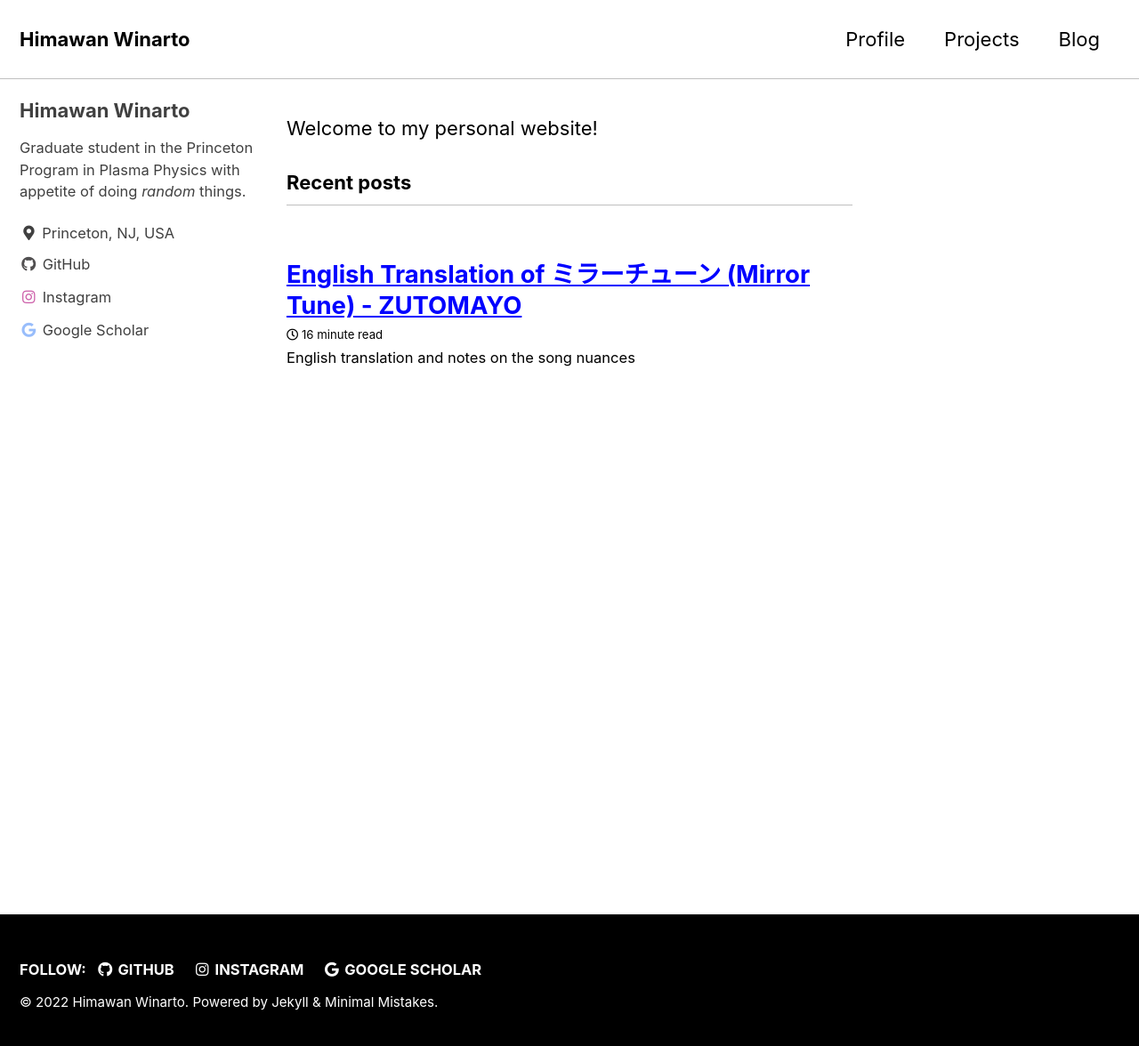
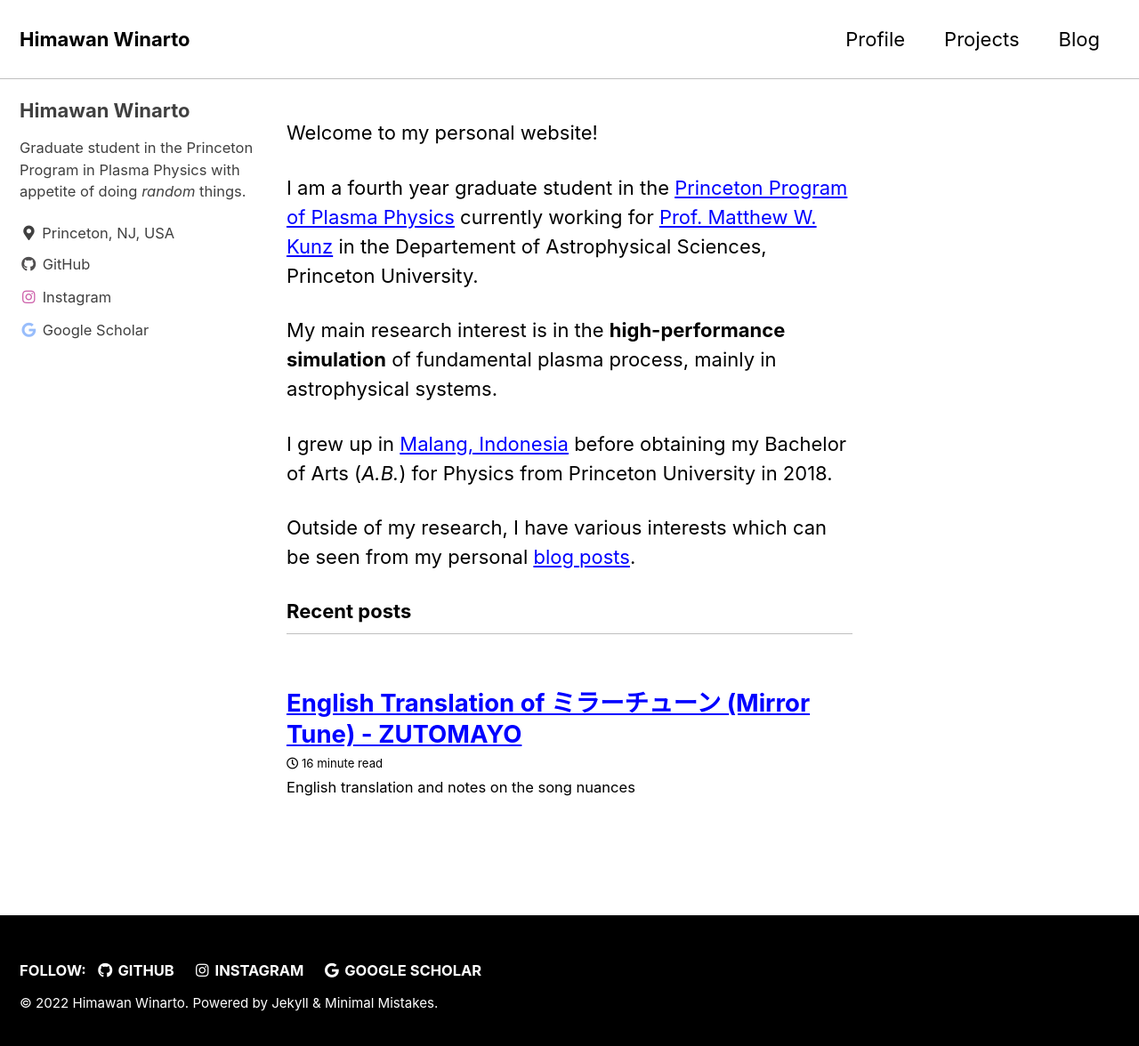
Before and after one commit to himax16/personal-website-jekyll, a Jekyll site: the page built from index.md, in a window 1280 px wide and 1183 px high. Shown: the top 1176 px of the window at 89% size. Built offline with Jekyll 4.4.1, drawn with Linux system fonts in a browser that asks for light colours; cached includes are drawn as plain includes; the list of posts is cut into pages by our own code.

Commit message:
Convert index.html to index.md

```diff
--- a/index.html
+++ /dev/null
@@ -1,5 +0,0 @@
----
-layout: home
-author_profile: true
----
-Welcome to my personal website!
--- /dev/null
+++ b/index.md
@@ -0,0 +1,13 @@
+---
+layout: home
+author_profile: true
+---
+Welcome to my personal website!
+
+I am a fourth year graduate student in the [Princeton Program of Plasma Physics](https://plasma.princeton.edu) currently working for [Prof. Matthew W. Kunz](https://www.astro.princeton.edu/~kunz/Site/Welcome.html) in the Departement of Astrophysical Sciences, Princeton University.
+
+My main research interest is in the **high-performance simulation** of fundamental plasma process, mainly in astrophysical systems.
+
+I grew up in [Malang, Indonesia](https://en.wikipedia.org/wiki/Malang) before obtaining my Bachelor of Arts (_A.B._) for Physics from Princeton University in 2018.
+
+Outside of my research, I have various interests which can be seen from my personal [blog posts](/blog/).
```
Also changed, not shown: _pages/project-archive.md (+1 -1 lines).
